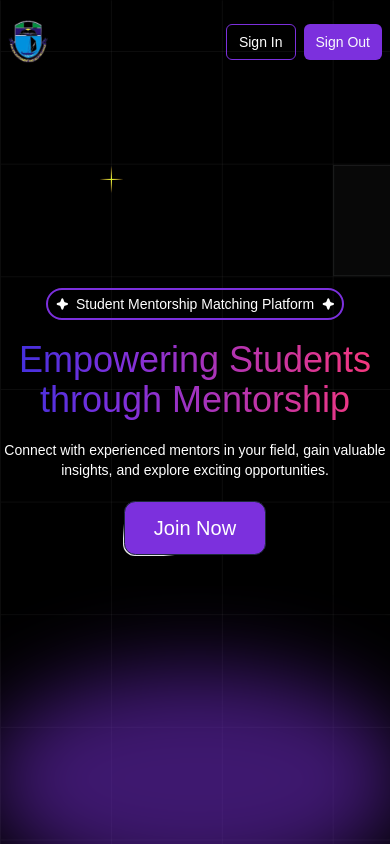
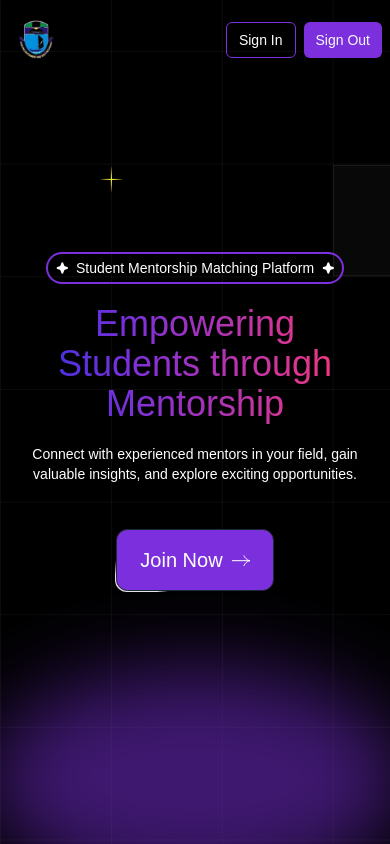
Before and after one commit to lordson-silver/group8, a Next.js app: page / in a window 390 px wide. Built offline with nearby package versions, Linux system fonts and the light colour scheme.

Commit message:
Doc: Added comments and references

```diff
--- a/app/(root)/page.tsx
+++ b/app/(root)/page.tsx
@@ -1,33 +1,46 @@
 import { Button } from "@/components/ui/moving-border";
+
+// -------- Giants Components ---------
 import { RadialGradientSVG } from "@/components/ui/radialGradient";
-import { StarSVG } from "@/components/ui/star";
+import { StarSVG, ArrowSVG } from "@/components/ui/importSVG";
 
-// --------- componenet ---------
+// --------- Website Componenet ---------
 import Nav from "@/components/nav";
+
+// -------- NextJS Imports ---------
+import Link from "next/link";
 
 export default function Home() {
   return (
-    <div className="h-full w-full bg-black bg-grid-white  relative flex flex-col items-center justify-center overflow-hidden">
-      <Nav className=""/>
+    <div className="container bg-black bg-grid-white ">
+      <Nav />
       <div className="max-w-md md:max-w-[530px] w-full flex flex-col gap-5 items-center text-center justify-center">
         <div className="flex items-center p-1 px-2 rounded-2xl border-2 border-primary">
           <StarSVG className="mr-2" />
-          <p className="text-sm text-white">Student Mentorship Matching Platform</p>
+          <p className="text-sm text-white">
+            Student Mentorship Matching Platform
+          </p>
           <StarSVG className="ml-2" />
         </div>
 
-        <h1 className="text-4xl md:text-6xl text-transparent bg-clip-text bg-gradient-to-r from-[#3A30DD] from-0% via-[#7C30DD] via-30% to-[#FE3876]">Empowering Students through Mentorship</h1>
-        <p className="text-white text-sm">Connect with experienced mentors in your field, gain valuable insights, and explore exciting opportunities.</p>
+        <h1 className="text-4xl md:text-6xl text_gradient">
+          Empowering Students through Mentorship
+        </h1>
+        <p className="text-white text-sm mb-6">
+          Connect with experienced mentors in your field, gain valuable insights, and explore exciting opportunities.
+        </p>
+
+        <Link href="/">
           <Button
             borderRadius=".75rem"
-            className="bg-primary text-md text-white z-10 "
+            className="bg-primary flex gap-2 text-md text-white z-10"
           >
             Join Now
+            <ArrowSVG/>
           </Button>
+        </Link>
 
-
-
-          <RadialGradientSVG className="w-[150%] md:w-full" />
+        <RadialGradientSVG className="w-[150%] md:w-full" />
       </div>
     </div>
   );
--- a/app/(root)/styles/fonts.ts
+++ b/app/(root)/styles/fonts.ts
@@ -1,3 +1,9 @@
+/**
+ * NextJS uses localFont to access fonts from your projects
+ * that are not in the google font library.
+ * Neue Machina is an imported font.
+ */
+
 import localFont from "next/font/local"
 
 const neue = localFont({ src: './PPNeueMachina-PlainRegular.otf'})
--- a/app/globals.css
+++ b/app/globals.css
@@ -79,7 +79,14 @@
     body {
       @apply bg-background text-foreground;
     }
-    /* .glow {
-      @apply --glow
-    } */
   }
+
+  @layer components {
+    .container {
+      @apply h-full w-full relative flex flex-col items-center justify-center overflow-hidden;
+    }
+
+    .text_gradient {
+      @apply text-transparent bg-clip-text bg-gradient-to-r from-[#3A30DD] from-0% via-[#7C30DD] via-30% to-[#FE3876];
+    }
+  }
--- a/app/layout.tsx
+++ b/app/layout.tsx
@@ -1,15 +1,17 @@
 import type { Metadata } from "next";
 // import { Inter } from "next/font/google";
+
+// Import font from the font.ts file in the styles folder
 import { neue } from "./(root)/styles/fonts";
 
 import "./globals.css";
-
 
 // const inter = Inter({ subsets: ["latin"] });
 
 export const metadata: Metadata = {
   title: "Student Mentorship Platform",
-  description: "Generated by create next app",
+  description: `Connect with experienced mentors in your field, gain valuable insights,
+  and explore exciting opportunities.`,
 };
 
 export default function RootLayout({
--- a/components/nav.tsx
+++ b/components/nav.tsx
@@ -1,20 +1,26 @@
 import { Button } from './ui/button'
 import {cn} from '@/lib/utils';
 import Image from 'next/image';
+import Link from 'next/link';
 const Nav = ({
         className
        }: {
            className?:string;
    })  => {
   return (
-    <div className={cn(className, "flex justify-between items-center absolute top-0 m-auto px-2 md:px-10 pt-5 w-full")}>
-            {/* <h1 className='text-white text-xl flex-grow-0'>Logo</h1> */}
-            <Image src={'/logo.png'} className='-ml-5 md:m-0 object-cover' height={80} width={80} alt='Uniport Logo'/>
-            <div className="flex flex-grow gap-2 md:gap-4 justify-end">
-                <Button variant="outline" className='text-white' size="sm">Sign In</Button>
-                <Button size="sm">Sign Out</Button>
-            </div>
+    <div className={cn(className, "w-full pt-5 px-2 md:px-10 m-auto flex justify-between items-center absolute top-0")}>
+      <Link href="/">
+        <Image src={'/logo.png'} className='-ml-2 md:m-0 object-cover' height={80} width={80} alt='Uniport Logo'/>
+      </Link>
+        <div className="flex flex-grow gap-2 md:gap-4 justify-end">
+          <Link href="/">
+            <Button variant="outline" className='text-white' size="sm">Sign In</Button>
+          </Link>
+          <Link href="/">
+            <Button size="sm">Sign Out</Button>
+          </Link>
         </div>
+    </div>
   )
 }
 
--- a/components/ui/star.tsx
+++ b/components/ui/importSVG.tsx
@@ -1,4 +1,27 @@
 import {cn} from '@/lib/utils';
+
+export function ArrowSVG ({
+    className
+}: {
+    className?:string;
+}) {
+  return (
+  <svg
+    className={cn(className)}
+    width="19"
+    height="11"
+    viewBox="0 0 19 11"
+    fill="none"
+    xmlns="http://www.w3.org/2000/svg"
+  >
+    <path
+      d="M12.9268 0.429916C12.9268 0.986416 13.4766 1.81742 14.0331 2.51492C14.7486 3.41492 15.6036 4.20017 16.5838 4.79942C17.3188 5.24867 18.2098 5.67992 18.9268 5.67992M18.9268 5.67992C18.2098 5.67992 17.3181 6.11117 16.5838 6.56042C15.6036 7.16042 14.7486 7.94567 14.0331 8.84417C13.4766 9.54242 12.9268 10.3749 12.9268 10.9299M18.9268 5.67992L0.926811 5.67992"
+      stroke="white"
+    />
+  </svg>
+  );
+};
+
 
 export function StarSVG ({
     className
--- a/components/ui/moving-border.tsx
+++ b/components/ui/moving-border.tsx
@@ -9,6 +9,12 @@ import {
 } from "framer-motion";
 import { useRef } from "react";
 import { cn } from "@/lib/utils";
+
+/**
+ * Learn more about the moving border component from the doc below👇🏿
+ * https://ui.aceternity.com/components/moving-border
+*/
+
 
 export function Button({
   borderRadius = "1.75rem",
@@ -32,7 +38,7 @@ export function Button({
   return (
     <Component
       className={cn(
-        "bg-transparent relative text-xl h-14 w-36 p-[1px] overflow-hidden ",
+        "bg-transparent relative text-xl h-16 w-40 p-[1px] overflow-hidden ",
         containerClassName
       )}
       style={{
--- a/package.json
+++ b/package.json
@@ -1,5 +1,5 @@
 {
-  "name": "group8",
+  "name": "GES400 Group 8",
   "version": "0.1.0",
   "private": true,
   "scripts": {
```
